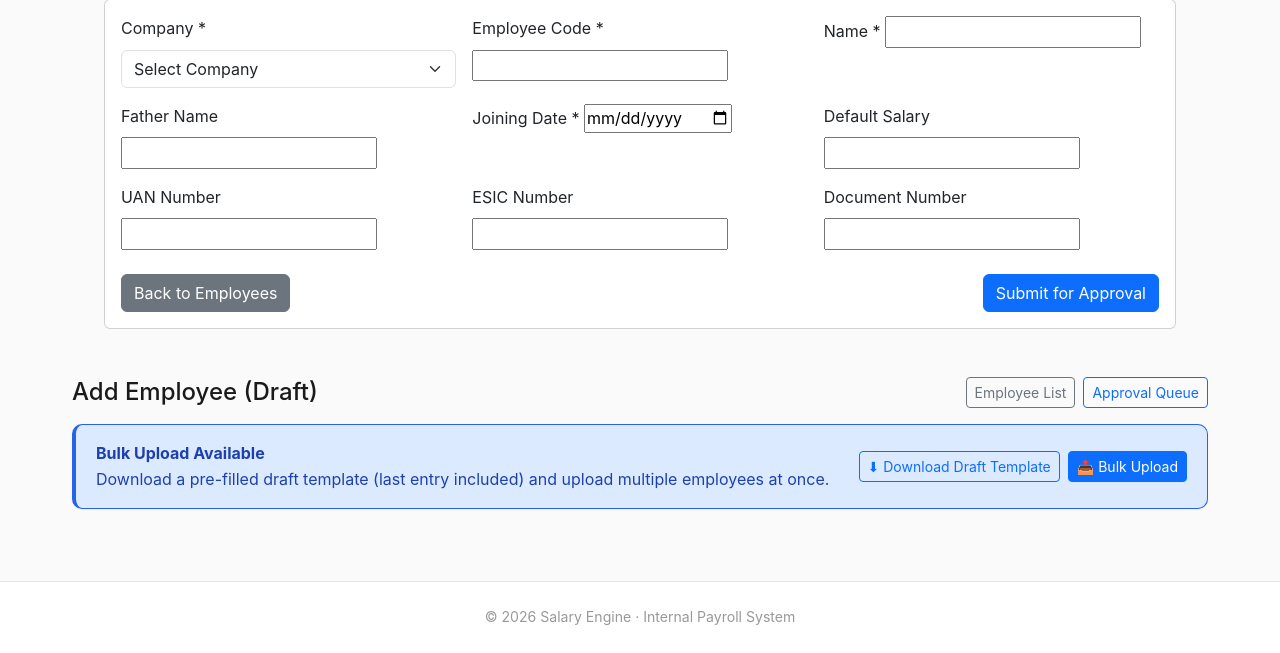
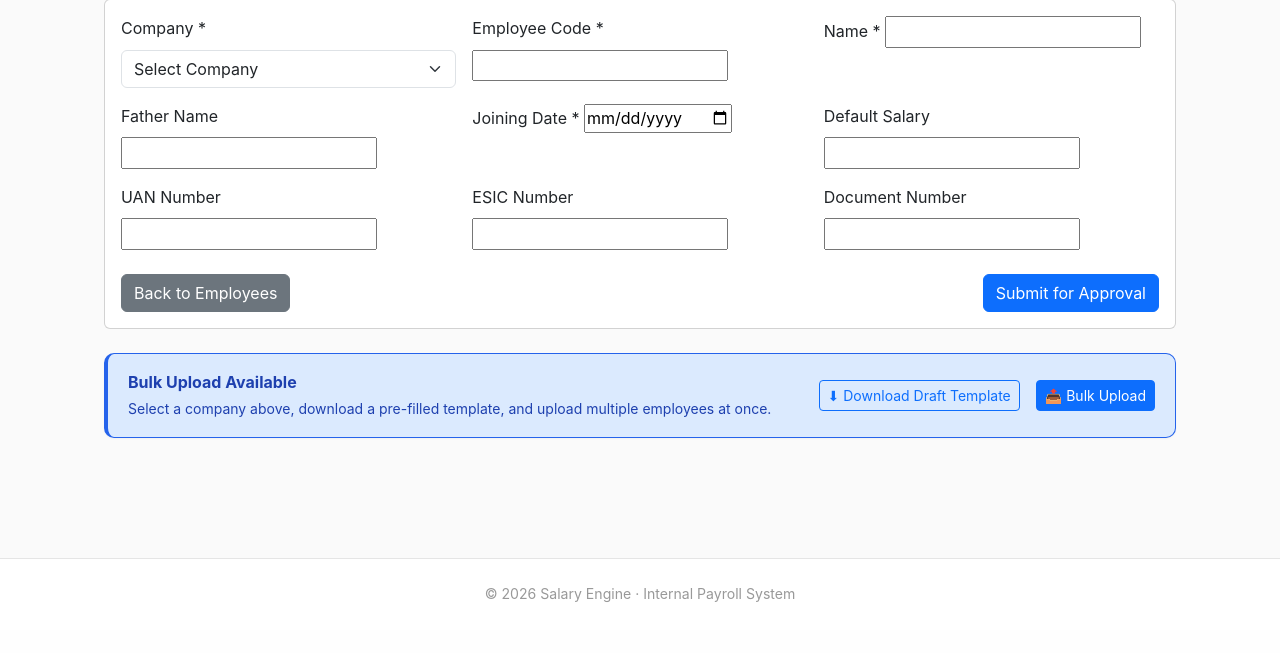
Before and after one commit to arush420/salary-bank-engine, a Django app: page /employees/drafts/new/ in a window 1280 px wide. Shown: the part 257-910 px from the top of the page. After the commit the page ends 859 px from the top, so only its background shows below. Run offline with Django 5.2, Linux system fonts and the light colour scheme; a user stored in the database is signed in; data comes from the database, SQL or seed files in the repository; both versions use the stored data as it was after the commit.

Commit message:
employee template download with last emp created

```diff
--- a/employees/views.py
+++ b/employees/views.py
@@ -352,20 +352,33 @@ def reject_employee_draft(request, draft_id):
 
 @login_required
 def download_employee_draft_template(request):
-    from companies.models import Company
 
-    org = request.user.organisation_user.organisation
+    company_id = request.GET.get("company")
 
-    # Get last draft within same organisation
+    if not company_id:
+        return HttpResponse("Company required", status=400)
+
+    org = request.user.organisation_user.organisation  # ← add this
+    company = get_object_or_404(Company, id=company_id, organisation=org)
+
     last = (
         EmployeeDraft.objects
-        .filter(company__organisation=org)
+        .filter(company=company)
         .order_by("-created_at")
         .first()
     )
 
+    # If no draft exists, check real employees
+    if not last:
+        last = (
+            Employee.objects
+            .filter(company=company)
+            .order_by("-id")
+            .first()
+        )
+
     data = [{
-        "site_code": last.company.site_code if last else "",
+        "site_code": company.site_code,
         "emp_code": last.emp_code if last else "",
         "name": last.name if last else "",
         "father_name": last.father_name if last else "",
@@ -381,10 +394,12 @@ def download_employee_draft_template(request):
     response = HttpResponse(
         content_type="application/vnd.openxmlformats-officedocument.spreadsheetml.sheet"
     )
-    response["Content-Disposition"] = "attachment; filename=employee_draft_template.xlsx"
+
+    filename = f"{company.name}_employee_template.xlsx"
+    response["Content-Disposition"] = f'attachment; filename="{filename}"'
 
     with pd.ExcelWriter(response, engine="openpyxl") as writer:
-        df.to_excel(writer, index=False, sheet_name="Draft Template")
+        df.to_excel(writer, index=False)
 
     return response
 
--- a/templates/employees/employee_draft_form.html
+++ b/templates/employees/employee_draft_form.html
@@ -3,12 +3,13 @@
 {% block content %}
 <div class="container mt-4">
 
-  <!-- 🔗 Quick Navigation -->
+    <!-- Header -->
     <div class="d-flex justify-content-between align-items-center mb-3">
         <h4 class="mb-0">Add Employee (Draft)</h4>
 
         <div class="d-flex gap-2">
-      <a href="{% url 'employees:employee_list' %}" class="btn btn-outline-secondary btn-sm">
+            <a href="{% url 'employees:employee_list' %}"
+               class="btn btn-outline-secondary btn-sm">
                 Employee List
             </a>
 
@@ -19,7 +20,8 @@
         </div>
     </div>
 
-  <div class="card">
+    <!-- Single Employee Form -->
+    <div class="card mb-4">
         <div class="card-body">
 
             <form method="post">
@@ -29,7 +31,10 @@
 
                     <div class="col-md-4">
                         <label class="form-label">Company *</label>
-            <select name="company" class="form-select" required>
+                        <select name="company"
+                                id="companySelect"
+                                class="form-select"
+                                required>
                             <option value="">Select Company</option>
                             {% for c in companies %}
                                 <option value="{{ c.id }}">{{ c.name }}</option>
@@ -80,11 +85,13 @@
                 </div>
 
                 <div class="mt-4 d-flex justify-content-between">
-          <a href="{% url 'employees:employee_list' %}" class="btn btn-secondary">
+                    <a href="{% url 'employees:employee_list' %}"
+                       class="btn btn-secondary">
                         Back to Employees
                     </a>
 
-          <button class="btn btn-primary">
+                    <button type="submit"
+                            class="btn btn-primary">
                         Submit for Approval
                     </button>
                 </div>
@@ -93,40 +100,102 @@
 
         </div>
     </div>
-</div>
-<div class="d-flex justify-content-between align-items-center mb-3">
-    <h4 class="mb-0">Add Employee (Draft)</h4>
 
-    <div class="d-flex gap-2">
-        <a href="{% url 'employees:employee_list' %}"
-           class="btn btn-outline-secondary btn-sm">
-            Employee List
-        </a>
+    <!-- Bulk Upload Section -->
+    <div class="alert alert-info mt-2">
 
-        <a href="{% url 'employees:employee_draft_approval_list' %}"
-           class="btn btn-outline-primary btn-sm">
-            Approval Queue
-        </a>
-    </div>
-</div>
+        <div class="d-flex justify-content-between align-items-center">
 
-<div class="alert alert-info d-flex justify-content-between align-items-center">
             <div>
                 <strong>Bulk Upload Available</strong><br>
-        Download a pre-filled draft template (last entry included) and upload multiple employees at once.
+                <small>
+                    Select a company above, download a pre-filled template,
+                    and upload multiple employees at once.
+                </small>
             </div>
 
             <div class="d-flex gap-2">
-        <a href="{% url 'employees:employee_draft_template' %}"
+
+                <!-- Download Template -->
+                <button onclick="downloadTemplate()"
                         class="btn btn-sm btn-outline-primary">
                     ⬇ Download Draft Template
-        </a>
+                </button>
 
-        <a href="{% url 'employees:upload_employee_drafts' %}"
+                <!-- Upload Form -->
+                <form id="bulkUploadForm"
+                      method="post"
+                      action="{% url 'employees:upload_employee_drafts' %}"
+                      enctype="multipart/form-data"
+                      style="display:inline;">
+
+                    {% csrf_token %}
+
+                    <input type="hidden"
+                           name="company"
+                           id="uploadCompany">
+
+                    <input type="file"
+                           id="bulkFileInput"
+                           name="file"
+                           accept=".xlsx"
+                           hidden>
+
+                </form>
+
+                <!-- Upload Button -->
+                <button onclick="startUpload()"
                         class="btn btn-sm btn-primary">
                     📤 Bulk Upload
-        </a>
-    </div>
+                </button>
+
             </div>
 
+        </div>
+
+    </div>
+
+</div>
+
+
+<script>
+
+function downloadTemplate() {
+
+    const company = document.getElementById("companySelect").value;
+
+    if (!company) {
+        alert("Please select a company first.");
+        return;
+    }
+
+    window.location.href = `/employees/drafts/template/?company=${company}`;
+}
+
+
+function startUpload() {
+
+    const company = document.getElementById("companySelect").value;
+
+    if (!company) {
+        alert("Please select a company first.");
+        return;
+    }
+
+    document.getElementById("uploadCompany").value = company;
+
+    document.getElementById("bulkFileInput").click();
+}
+
+
+document.getElementById("bulkFileInput").addEventListener("change", function () {
+
+    if (this.files[0]) {
+        document.getElementById("bulkUploadForm").submit();
+    }
+
+});
+
+</script>
+
 {% endblock %}
```
Also changed, not shown: db.sqlite3. Lines whose indentation alone changed are shown as unchanged.
